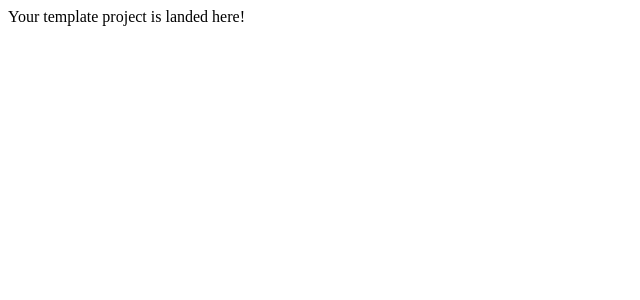
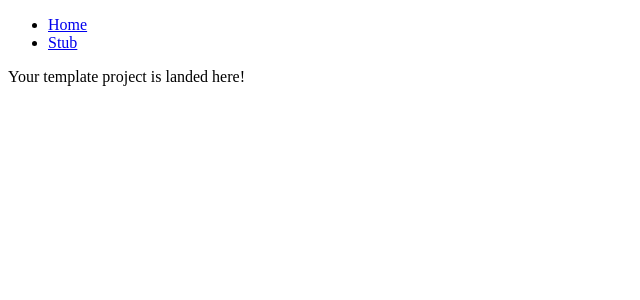
Before and after one commit to 42/42-bootstrap, a Django app: template project_name/apps/core/templates/core/home.html in a window 1280 px wide. Shown: the top 300 px of the page, without its empty margins (0-640 px from the left). Run offline with Django 3.2, Linux system fonts and the light colour scheme; the template is opened without the code that fills it, so the values that code supplies are empty; style sheets or scripts are compiled from the project's sources; parts of the project's set-up code (start-up, migrations or seed data) failed here and were passed over; some libraries are stand-ins or nearby versions.

Commit message:
using fluid layyout of bootstrap

```diff
--- a/project_name/apps/core/templates/core/home.html
+++ b/project_name/apps/core/templates/core/home.html
@@ -1,7 +1,8 @@
 {% extends 'base.html' %}
 
+{% block home_active%}active{% endblock %}
 
-{% block header_content %}
+{% block content %}
  Your template project is landed here!
 
-{% endblock header_content %}
+{% endblock content %}
--- a/project_name/templates/base.html
+++ b/project_name/templates/base.html
@@ -1,4 +1,5 @@
 {% load static from staticfiles %}
+{% load i18n %}
 <!DOCTYPE HTML>
 <html lang="en-US">
 <head>
@@ -36,25 +37,33 @@
   {% endblock head_js %}
 
 </head>
-<body>
+
+<body><div class="container-fluid">
 
 {% block header_wrapper %}
-  <header>
-    {% block header_content %}{% endblock header_content %}
-  </header>
+  <div class="row-fluid"><div class="offset2 span8"><header>
+    {% block header_content %}
+    <nav>
+          <ul class="nav nav-pills">
+            <li class="{% block home_active %}{% endblock %}"><a href="{% url home_page %}">{% trans "Home" %}</a></li>
+            <li class="{% block stub_active %}{% endblock %}"><a href="#">{% trans "Stub" %}</a></li>
+          </ul>
+    </nav>
+    {% endblock header_content %}
+  </header></div></div>
 {% endblock header_wrapper %}
 
 {% block content_wrapper %}
-  <article>
+  <div class="row-fluid"><div class="offset2 span8"><article>
     {% block content %}{% endblock content %}
-  </article>
+  </article></div></div>
 {% endblock content_wrapper %}
 
 {% block footer_wrapper %}
-<footer>
-    {% block footer %}{% endblock footer %}
-</footer>
+    <div class="row-fluid"><div class="offset2 span8"><footer>
+        {% block footer %}{% endblock footer %}
+    </footer></div></div>
 {% endblock footer_wrapper %}
 
-</body>
+</div></body>
 </html>
```
